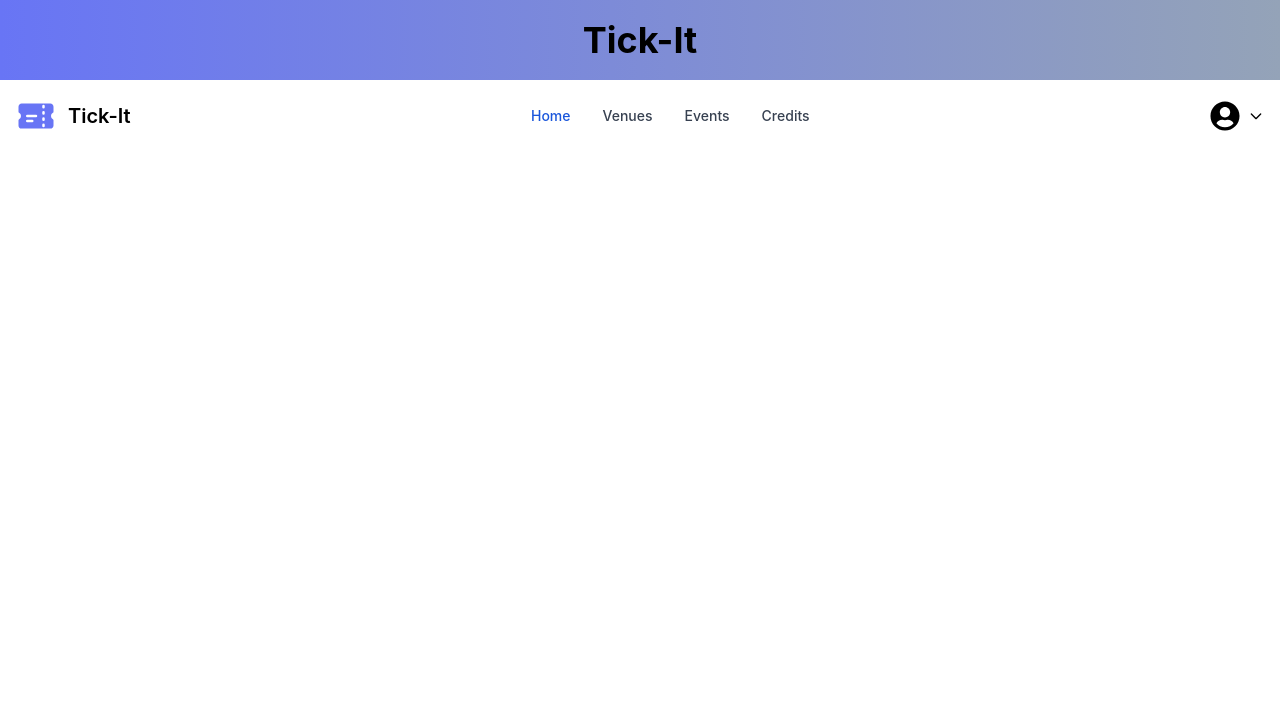
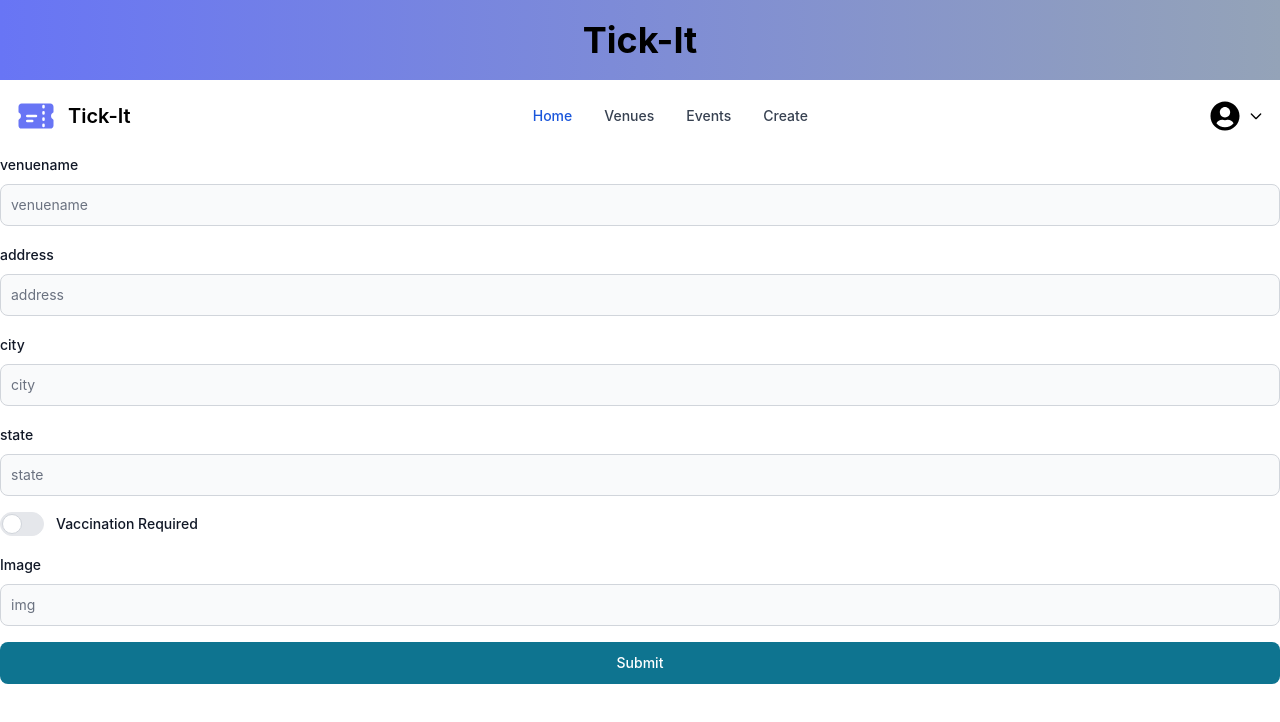
Before and after one commit to BChan26/Tick-iT, a React (Create React App) app in the folder client/: page /CreateVenue in a window 1280 px wide. Shown: the top 722 px of the page. Built offline with nearby package versions, Linux system fonts and the light colour scheme.

Commit message:
Create of CRUD if signed in as superuser

```diff
--- a/client/src/App.js
+++ b/client/src/App.js
@@ -7,6 +7,7 @@ import { useState, useEffect } from "react"
 import { DataContext } from "./DataContext"
 import Header from "./components/Header"
 import Nav from "./components/Nav"
+import CreateVenue from './components/CreateVenue'
 
 function App() {
   const [venues, setVenues] = useState([])
@@ -51,6 +52,7 @@ function App() {
             <Route path="/" element={<Home />} />
             <Route path="/EventList" element={<EventList />} />
             <Route path="/EventDetails/:id" element={<EventDetails />} />
+            <Route path="/CreateVenue" element={<CreateVenue/>} />
           </Routes>
         </main>
       </div>
--- /dev/null
+++ b/client/src/components/CreateVenue.jsx
@@ -0,0 +1,88 @@
+import { useState } from "react"
+import axios from "axios"
+import { Button, Label, TextInput, ToggleSwitch } from 'flowbite-react'
+import Client from '../services/api'
+
+export default function VenueForm({}) {
+
+const [formData, setFormData] = useState({
+    venuename: '',
+    address: '',
+    city: '',
+    state: '',
+    vaccinationrequired: false,
+    img: '',
+})
+
+const handleLoginForm = (e) => {
+    setFormData({...formData, [e.target.name]: e.target.value})
+}
+
+const handleLogin = async (e) => {
+    try {
+        const response = await Client.post(`/venues/`, formData)
+        return response.data
+    } catch (error) {
+        throw error
+    }
+}
+
+return (
+    <div>
+
+
+<form className="flex flex-col gap-4" onSubmit={handleLogin}>
+        <div>
+            <div className="mb-2 block">
+                <Label htmlFor="venuename" value="venuename"/>
+            </div>
+            <TextInput id="venuename" type="venuename" placeholder="venuename" name="venuename" value={formData.venuename} required={true} onChange={handleLoginForm}/>
+        </div>
+
+        <div>
+            <div className="mb-2 block">
+                <Label htmlFor="address" value="address"/>
+            </div>
+            <TextInput id="address" type="address" placeholder="address" name="address" value={formData.address} required={true} onChange={handleLoginForm}/>
+        </div>
+
+        <div>
+            <div className="mb-2 block">
+                <Label htmlFor="city" value="city"/>
+            </div>
+            <TextInput id="city" type="city" placeholder="city" name="city" value={formData.city} required={true} onChange={handleLoginForm}/>
+        </div>
+
+        <div>
+            <div className="mb-2 block">
+                <Label htmlFor="state" value="state"/>
+            </div>
+            <TextInput id="state" type="state" placeholder="state" name="state" value={formData.state} required={true} onChange={handleLoginForm}/>
+        </div>
+
+
+        <div className="flex flex-col gap-4">
+            <ToggleSwitch
+                checked={false}
+                label="Vaccination Required"
+                value={formData.vaccinationrequired}
+                onChange={handleLoginForm}
+                />
+        </div>
+
+        <div>
+            <div className="mb-2 block">
+                <Label htmlFor="Image" value="Image"/>
+            </div>
+            <TextInput id="img" type="img" placeholder="img" name="img" value={formData.img} required={false} onChange={handleLoginForm}/>
+        </div>
+
+        <Button type="submit">
+            Submit
+        </Button>
+        </form>
+
+
+    </div>
+)
+}
--- a/client/src/components/Nav.jsx
+++ b/client/src/components/Nav.jsx
@@ -44,10 +44,10 @@ export default function Nav() {
             </li>
             <li>
               <a
-                href="#"
+                href="http://localhost:3000/CreateVenue"
                 class="block py-2 pl-3 pr-4 text-gray-700 rounded hover:bg-gray-100 md:hover:bg-transparent md:hover:text-blue-700 md:p-0 dark:text-gray-400 md:dark:hover:text-white dark:hover:bg-gray-700 dark:hover:text-white md:dark:hover:bg-transparent dark:border-gray-700"
               >
-                Credits
+                Create
               </a>
             </li>
           </ul>
```
Also changed, not shown: 1 other file (tests, documents, lock files or other folders).
